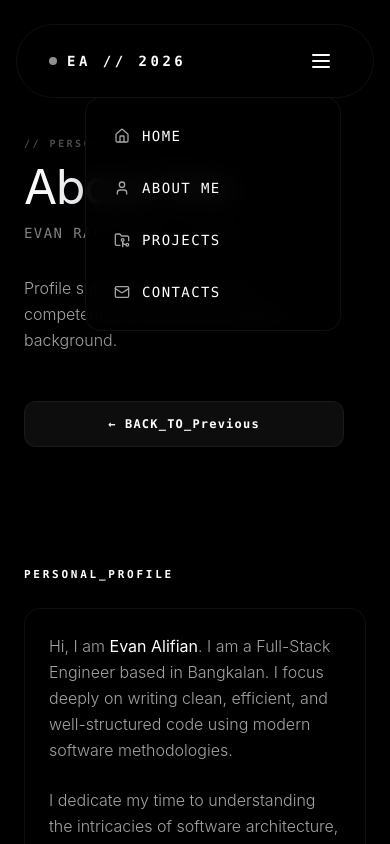
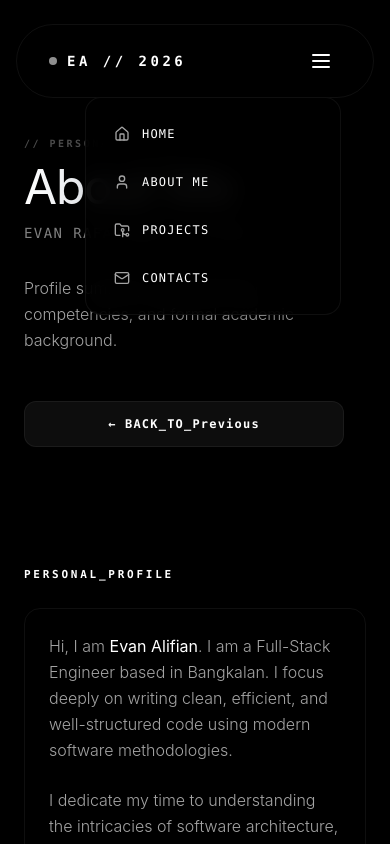
Before and after one commit to evanalifian/cnsl.lg-evanalifian, a React (Vite) app: page /about in a window 390 px wide. Both pictures are taken after a click on the button 321 px from the left and 61 px from the top of the page. Shown: the top 844 px of the page. Built offline with nearby package versions, Linux system fonts and the light colour scheme.

Commit message:
fix(nav): adjust font size for menu items in Navbar component

```diff
--- a/src/components/Navbar.jsx
+++ b/src/components/Navbar.jsx
@@ -55,7 +55,7 @@ export default function Navbar() {
                 {/* Menu Item - Typo diperbesar ke text-sm */}
                 <Link
                   to={link.href}
-                  className="group flex items-center justify-between rounded-xl px-4 py-4 font-mono text-sm tracking-widest uppercase transition-all hover:bg-white/10"
+                  className="group flex items-center justify-between rounded-xl px-4 py-4 font-mono text-xs tracking-widest uppercase transition-all hover:bg-white/10"
                 >
                   <span className="flex items-center gap-3">
                     <link.icon size={16} className="text-darkgray-400" />{" "}
```
